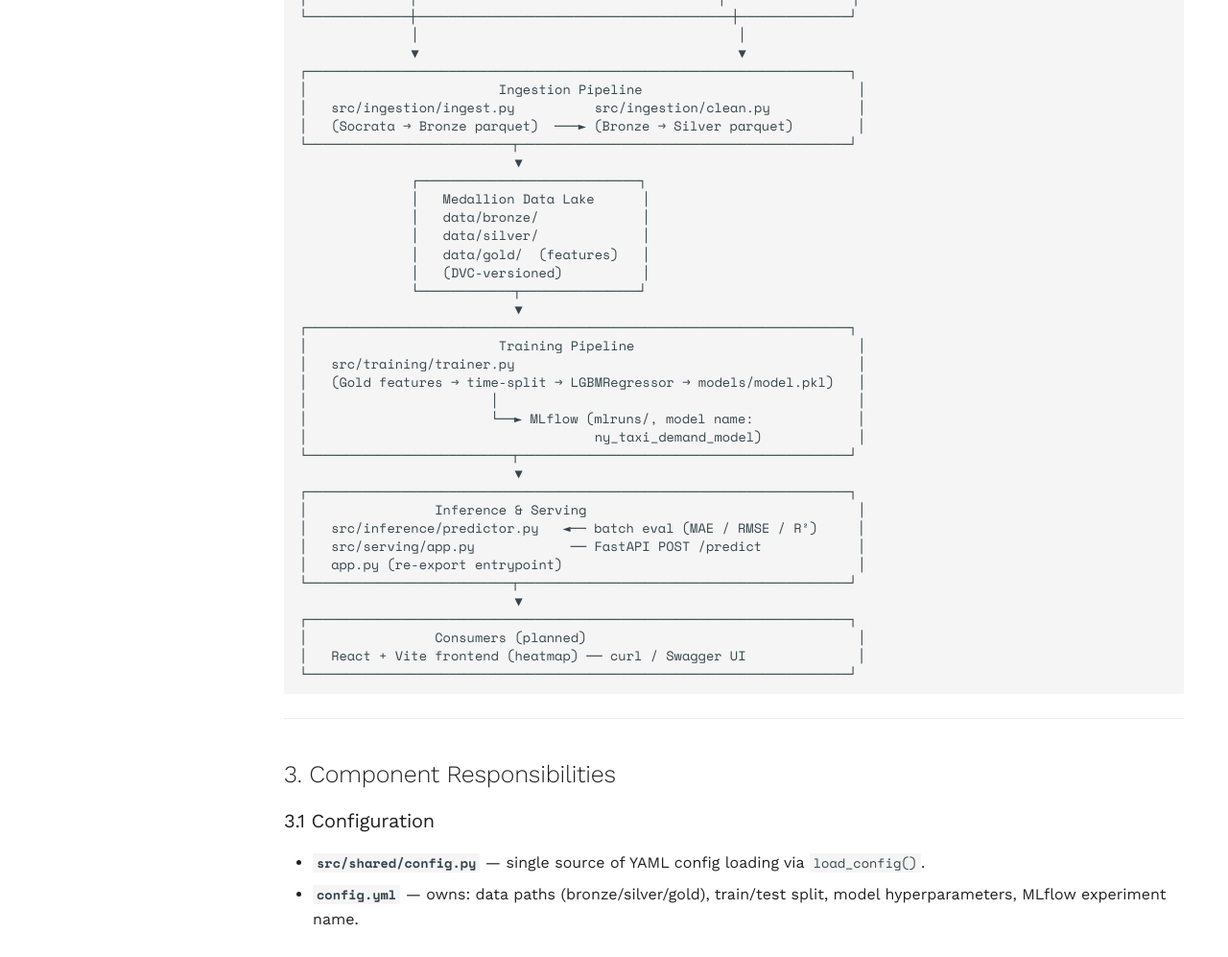
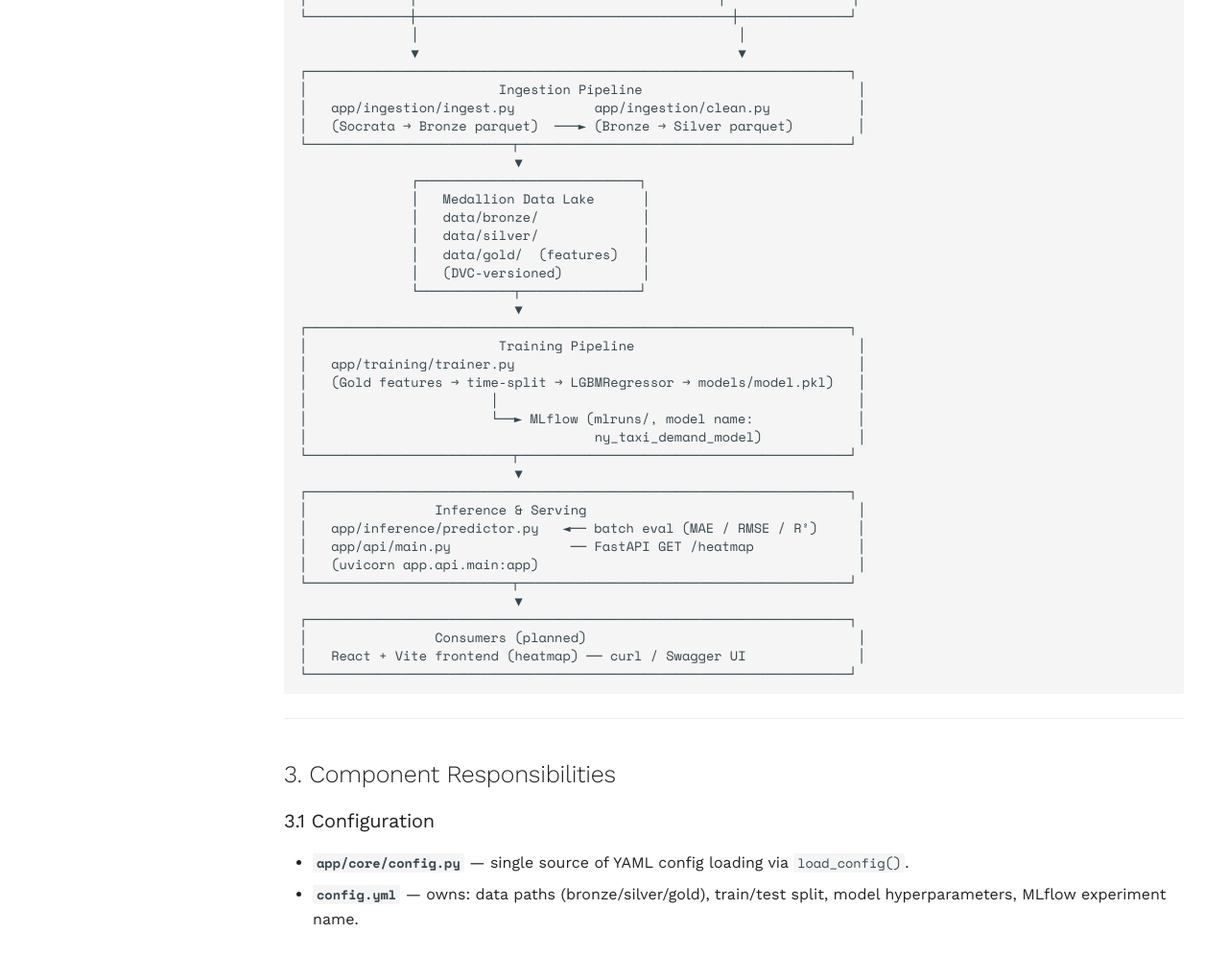
Before and after one commit to rururudolph145/where-next-nyc, an MkDocs documentation site: the page built from docs/system_design.md, in a window 1280 px wide and 1400 px high, scrolled down 1074 px. Shown: the part 367-1364 px from the top of the window at 96% size. Built offline with MkDocs 1.6.1 and Material for MkDocs 9.7.7, drawn with Linux system fonts in a browser that asks for light colours; comment, search, counter and statistics services are not loaded; some of the changed text lies outside the part shown.

Commit message:
📝 docs: rename src/ paths to app/ across docs (Phase 5c.2)
Mechanical rename pass across project docs to reflect the new app/
package layout completed in Phase 5c.1:

- src.shared.config → app.core.config
- src.<pkg> → app.<pkg> (ingestion, training, inference)
- src/serving/app.py → app/api/main.py
- uvicorn app:app → uvicorn app.api.main:app
- main.py → pipeline.run_all
- mypy/ruff targets: src/ → app/

Files updated: .claude/claude.md, docs/system_design.md (+ .html),
docs/index.md, Roadmap.MD, about_concurrency.md.

Scope intentionally limited to renames; section 4.4 of system_design.md
still describes a POST /predict request schema that does not match the
current GET /heatmap implementation — slated for a follow-up rewrite.

````diff
--- a/docs/system_design.md
+++ b/docs/system_design.md
@@ -46,7 +46,7 @@ Forecast NYC taxi demand at the **(pickup zone, hour)** grain for short-horizon
               ▼                                        ▼
 ┌─────────────────────────────────────────────────────────────────────┐
 │                        Ingestion Pipeline                           │
-│   src/ingestion/ingest.py          src/ingestion/clean.py           │
+│   app/ingestion/ingest.py          app/ingestion/clean.py           │
 │   (Socrata → Bronze parquet)  ───► (Bronze → Silver parquet)        │
 └──────────────────────────┬──────────────────────────────────────────┘
                            ▼
@@ -60,7 +60,7 @@ Forecast NYC taxi demand at the **(pickup zone, hour)** grain for short-horizon
                            ▼
 ┌─────────────────────────────────────────────────────────────────────┐
 │                        Training Pipeline                            │
-│   src/training/trainer.py                                           │
+│   app/training/trainer.py                                           │
 │   (Gold features → time-split → LGBMRegressor → models/model.pkl)   │
 │                       │                                             │
 │                       └──► MLflow (mlruns/, model name:             │
@@ -69,9 +69,9 @@ Forecast NYC taxi demand at the **(pickup zone, hour)** grain for short-horizon
                            ▼
 ┌─────────────────────────────────────────────────────────────────────┐
 │                Inference & Serving                                  │
-│   src/inference/predictor.py   ◄── batch eval (MAE / RMSE / R²)     │
-│   src/serving/app.py            ── FastAPI POST /predict            │
-│   app.py (re-export entrypoint)                                     │
+│   app/inference/predictor.py   ◄── batch eval (MAE / RMSE / R²)     │
+│   app/api/main.py               ── FastAPI GET /heatmap             │
+│   (uvicorn app.api.main:app)                                        │
 └──────────────────────────┬──────────────────────────────────────────┘
                            ▼
 ┌─────────────────────────────────────────────────────────────────────┐
@@ -85,15 +85,15 @@ Forecast NYC taxi demand at the **(pickup zone, hour)** grain for short-horizon
 ## 3. Component Responsibilities
 
 ### 3.1 Configuration
-- **`src/shared/config.py`** — single source of YAML config loading via `load_config()`.
+- **`app/core/config.py`** — single source of YAML config loading via `load_config()`.
 - **`config.yml`** — owns: data paths (bronze/silver/gold), train/test split, model hyperparameters, MLflow experiment name.
 
 ### 3.2 Ingestion (Bronze → Silver)
 | Module | Responsibility |
 |---|---|
-| `src/ingestion/ingest.py` | `Ingestion` class. Downloads raw trip data from the Socrata API into `data.bronze_path`. Month-by-month iteration. |
-| `src/ingestion/clean.py` | `DataCleaner` class. Drops nulls, removes non-positive trip values, clips fare outliers via IQR, engineers time features (`hour`, `day_of_week`, `month`, `is_weekend`). |
-| `main.py` | Orchestrates ingest → clean month-by-month. |
+| `app/ingestion/ingest.py` | `Ingestion` class. Downloads raw trip data from the Socrata API into `data.bronze_path`. Month-by-month iteration. |
+| `app/ingestion/clean.py` | `DataCleaner` class. Drops nulls, removes non-positive trip values, clips fare outliers via IQR, engineers time features (`hour`, `day_of_week`, `month`, `is_weekend`). |
+| `pipeline/run_all.py` | Orchestrates ingest → clean → feature → train → infer month-by-month. |
 
 ### 3.3 Feature Engineering (Silver → Gold)
 - Aggregates Silver trip records to **(pickup_zone, datetime_hour)** grain.
@@ -101,7 +101,7 @@ Forecast NYC taxi demand at the **(pickup zone, hour)** grain for short-horizon
 - Output: `data/gold/` parquet partitioned by month, target = `trip_count`.
 
 ### 3.4 Training
-- **`src/training/trainer.py`** — `Trainer` class:
+- **`app/training/trainer.py`** — `Trainer` class:
   - Loads Gold features.
   - **Time-based split only** — never shuffle temporal data (`pipeline.MD` §6).
   - `feature_target_separator()` drops `trip_count` to split X/y.
@@ -110,16 +110,16 @@ Forecast NYC taxi demand at the **(pickup zone, hour)** grain for short-horizon
   - Logs params, metrics, artifacts to MLflow under model name `ny_taxi_demand_model`.
 
 ### 3.5 Inference (offline evaluation)
-- **`src/inference/predictor.py`** — `Predictor` class:
+- **`app/inference/predictor.py`** — `Predictor` class:
   - Loads `models/model.pkl`.
   - `feature_target_separator()` (mirrors trainer).
   - Computes MAE / RMSE / R² on held-out time slice.
   - Used by batch eval scripts; not by the API.
 
 ### 3.6 Serving (online)
-- **`src/serving/app.py`** — FastAPI app, exposes `POST /predict`.
-- Loads `models/model.pkl` at **startup** (model must exist before server starts).
-- **`app.py`** at repo root re-exports `src.serving.app.app` so `uvicorn app:app` works.
+- **`app/api/main.py`** — FastAPI app, exposes `GET /heatmap`.
+- Loads pre-computed predictions at **startup** (inference simulation must be run before server starts).
+- Served via `uvicorn app.api.main:app`.
 
 ### 3.7 Frontend (planned)
 - Vite + React + TypeScript SPA at `frontend/`.
@@ -206,7 +206,7 @@ data/gold/**.parquet
 | **Time-based split only** | Avoids leakage on temporal data. Hard rule (`pipeline.MD` §6). |
 | **MLflow local store** | No tracking-server infra needed; `mlruns/` is git-tracked-out. |
 | **Model loaded at FastAPI startup** | Predictable cold-start cost paid once, sub-200ms p95 inference. |
-| **`app.py` re-export shim** | Lets `uvicorn app:app` work from repo root without `PYTHONPATH` gymnastics. |
+| **`app/api/main.py` as canonical app** | Directly served via `uvicorn app.api.main:app` without re-export shims. |
 | **`config.yml` over env vars for ML knobs** | Hyperparameters and paths belong in versioned config; `.env` is only for secrets. |
 
 ---
@@ -214,7 +214,7 @@ data/gold/**.parquet
 ## 6. Cross-Cutting Concerns
 
 ### Configuration
-- All ML/data knobs live in `config.yml`, loaded once via `src.shared.config.load_config()`.
+- All ML/data knobs live in `config.yml`, loaded once via `app.core.config.load_config()`.
 - Secrets (Socrata app token, DB creds) live in `.env`, never committed.
 
 ### Logging
@@ -227,7 +227,7 @@ data/gold/**.parquet
 - Trainer/predictor raise specific exceptions; no bare `except`.
 
 ### Testing
-- `tests/` mirrors `src/`.
+- `tests/` mirrors `app/`.
 - Unit tests for `clean`, `feature_engineering`, `trainer`, `predictor`.
 - Integration test: smoke-test `/predict` against a fixture model.
 - All tests run via `uv run pytest`; CI enforces strict mypy + ruff.
@@ -251,9 +251,9 @@ data/gold/**.parquet
 ┌──────────────────────────────────────────────────────────┐
 │  Developer machine (WSL2 / Linux)                        │
 │                                                          │
-│  uv run python main.py            # pipeline             │
-│  uv run python -m src.training    # training             │
-│  uv run uvicorn app:app --reload  # serving :8000        │
+│  uv run python -m pipeline.run_all       # pipeline      │
+│  uv run python -m app.training.trainer   # training      │
+│  uv run uvicorn app.api.main:app --reload # serving :8000│
 │  uv run mlflow ui                 # mlflow UI :5000      │
 └──────────────────────────────────────────────────────────┘
 ```
@@ -270,8 +270,8 @@ data/gold/**.parquet
 | Constraint | Validated by |
 |---|---|
 | Python 3.13+, uv-managed | `pyproject.toml`, `.python-version`, uv lockfile |
-| Strict typing | `uv run mypy src/ --strict` (must pass) |
-| Lint/format | `uv run ruff check src/ && uv run ruff format --check src/` |
+| Strict typing | `uv run mypy app/ --strict` (must pass) |
+| Lint/format | `uv run ruff check app/ && uv run ruff format --check app/` |
 | Time-split discipline | Code review of `Trainer.train()` — never `shuffle=True` |
 | Latency target | Bench `/predict` with `wrk` or `hey`; verify model is loaded once at startup |
 | Reproducible data | DVC pins Bronze/Silver/Gold snapshots |
````
Also changed, not shown: .claude/claude.md (+41 -39 lines), Roadmap.MD (+6 -6 lines), about_concurrency.md (+3 -3 lines), docs/index.md (+3 -5 lines), docs/system_design.html (+13 -13 lines).
